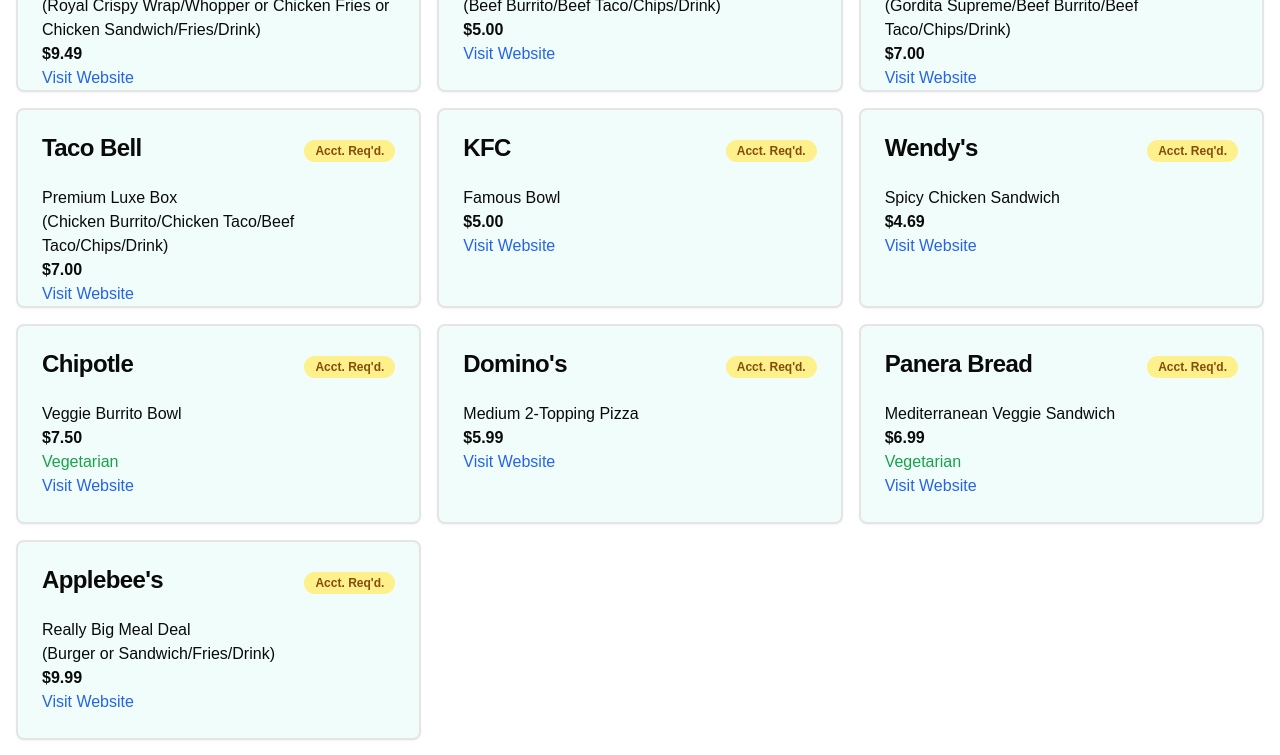
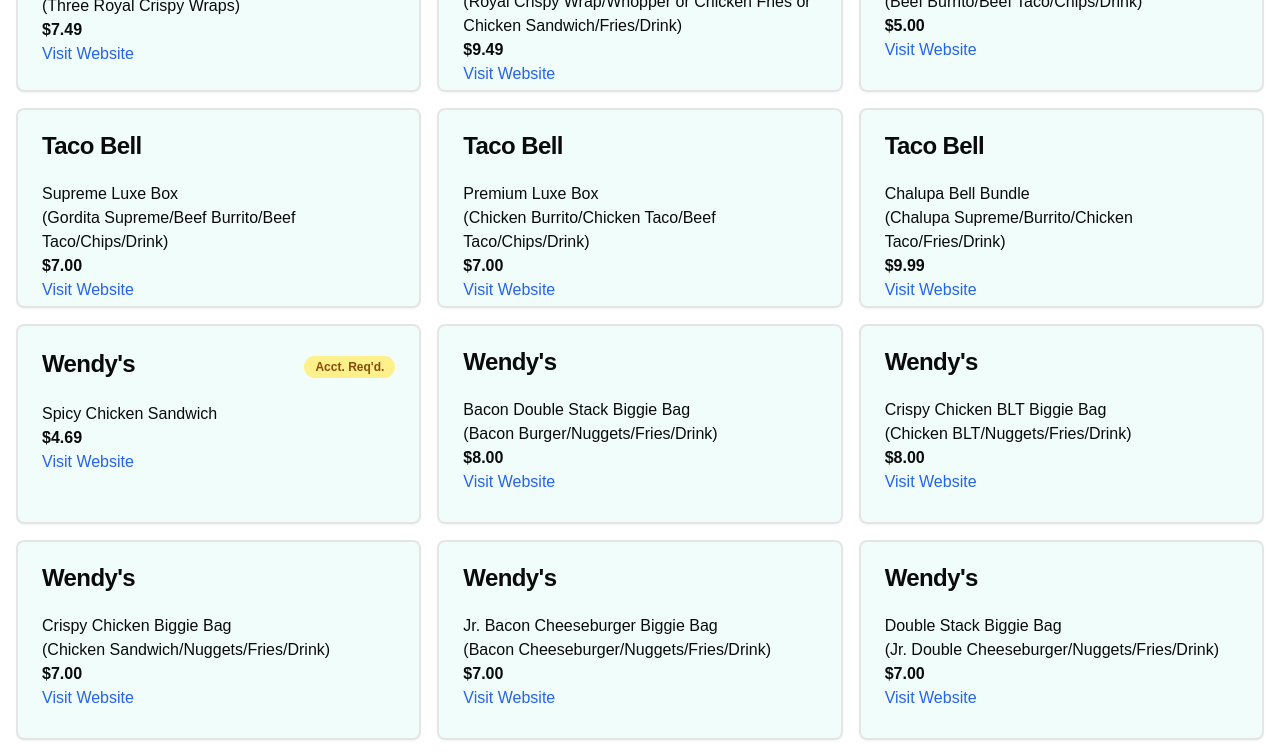
Before and after one commit to mstein166/fastfooddeals, a Next.js app: page / in a window 1280 px wide. Shown: the part 780-1535 px from the top of the page. Built offline with nearby package versions, Linux system fonts and the light colour scheme.

Commit message:
updated deals

```diff
--- a/app/data/deals.ts
+++ b/app/data/deals.ts
@@ -16,7 +16,7 @@
     price: 5.99,
     isVegetarian: false,
     url: "https://www.mcdonalds.com",
-    requiresMembership: true,
+    requiresMembership: false,
   },
 
   {
@@ -26,11 +26,21 @@
     price: 5,
     isVegetarian: false,
     url: "https://www.mcdonalds.com",
+    requiresMembership: false,
+  },
+
+  {
+    id: "3",
+    restaurant: "McDonald's",
+    description: "Double Cheeseburger\n(App Only/1x per Week)",
+    price: 0.50,
+    isVegetarian: false,
+    url: "https://www.mcdonalds.com",
     requiresMembership: true,
   },
 
   {
-    id: "3",
+    id: "4",
     restaurant: "Burger King",
     description: "Your Way Meal\n(Burger or Sandwich/Nuggets/Fries/Drink)",
     price: 5.00,
@@ -40,9 +50,9 @@
   },
 
   {
-    id: "4",
+    id: "5",
     restaurant: "Burger King",
-    description: "Whopper Jr. Duo)",
+    description: "Whopper Jr. Duo",
     price: 5.00,
     isVegetarian: false,
     url: "https://www.bk.com",
@@ -50,7 +60,7 @@
   },
 
   {
-    id: "5",
+    id: "6",
     restaurant: "Burger King",
     description: "Duo Wrap Combo\n(Two Royal Crispy Wraps/Fries/Drink)",
     price: 7.99,
@@ -60,7 +70,7 @@
   },
 
   {
-    id: "6",
+    id: "7",
     restaurant: "Burger King",
     description: "Wrap Flow Trio\n(Three Royal Crispy Wraps)",
     price: 7.49,
@@ -70,54 +80,54 @@
   },
 
   {
-    id: "7",
+    id: "8",
     restaurant: "Burger King",
     description: "The King of Wrap\n(Royal Crispy Wrap/Whopper or Chicken Fries or Chicken Sandwich/Fries/Drink)",
     price: 9.49,
     isVegetarian: false,
     url: "https://www.bk.com",
-    requiresMembership: true,
+    requiresMembership: false,
   },
 
   {
-    id: "8",
+    id: "9",
     restaurant: "Taco Bell",
     description: "Classic Luxe Box\n(Beef Burrito/Beef Taco/Chips/Drink)",
     price: 5.00,
     isVegetarian: false,
     url: "https://www.tacobell.com",
-    requiresMembership: true,
+    requiresMembership: false,
   },
 
   {
-    id: "9",
+    id: "10",
     restaurant: "Taco Bell",
     description: "Supreme Luxe Box\n(Gordita Supreme/Beef Burrito/Beef Taco/Chips/Drink)",
     price: 7.00,
     isVegetarian: false,
     url: "https://www.tacobell.com",
-    requiresMembership: true,
+    requiresMembership: false,
   },
   {
-    id: "10",
+    id: "11",
     restaurant: "Taco Bell",
     description: "Premium Luxe Box\n(Chicken Burrito/Chicken Taco/Beef Taco/Chips/Drink)",
     price: 7.00,
     isVegetarian: false,
     url: "https://www.tacobell.com",
-    requiresMembership: true,
-  },
-  {
-    id: "11",
-    restaurant: "KFC",
-    description: "Famous Bowl",
-    price: 5.00,
-    isVegetarian: false,
-    url: "https://www.kfc.com",
-    requiresMembership: true,
+    requiresMembership: false,
   },
   {
     id: "12",
+    restaurant: "Taco Bell",
+    description: "Chalupa Bell Bundle\n(Chalupa Supreme/Burrito/Chicken Taco/Fries/Drink)",
+    price: 9.99,
+    isVegetarian: false,
+    url: "https://www.tacobell.com",
+    requiresMembership: false,
+  },
+  {
+    id: "13",
     restaurant: "Wendy's",
     description: "Spicy Chicken Sandwich",
     price: 4.69,
@@ -126,40 +136,89 @@
     requiresMembership: true,
   },
   {
-    id: "13",
-    restaurant: "Chipotle",
-    description: "Veggie Burrito Bowl",
-    price: 7.50,
-    isVegetarian: true,
-    url: "https://www.chipotle.com",
-    requiresMembership: true,
-  },
-  {
     id: "14",
-    restaurant: "Domino's",
-    description: "Medium 2-Topping Pizza",
-    price: 5.99,
+    restaurant: "Wendy's",
+    description: "Bacon Double Stack Biggie Bag\n(Bacon Burger/Nuggets/Fries/Drink)",
+    price: 8.00,
     isVegetarian: false,
-    url: "https://www.dominos.com",
-    requiresMembership: true,
+    url: "https://www.wendys.com",
+    requiresMembership: false,
   },
   {
     id: "15",
-    restaurant: "Panera Bread",
-    description: "Mediterranean Veggie Sandwich",
-    price: 6.99,
-    isVegetarian: true,
-    url: "https://www.panerabread.com",
-    requiresMembership: true,
+    restaurant: "Wendy's",
+    description: "Crispy Chicken BLT Biggie Bag\n(Chicken BLT/Nuggets/Fries/Drink)",
+    price: 8.00,
+    isVegetarian: false,
+    url: "https://www.wendys.com",
+    requiresMembership: false,
+  },
+  {
+    id: "16",
+    restaurant: "Wendy's",
+    description: "Crispy Chicken Biggie Bag\n(Chicken Sandwich/Nuggets/Fries/Drink)",
+    price: 7.00,
+    isVegetarian: false,
+    url: "https://www.wendys.com",
+    requiresMembership: false,
+  },
+  {
+    id: "17",
+    restaurant: "Wendy's",
+    description: "Jr. Bacon Cheeseburger Biggie Bag\n(Bacon Cheeseburger/Nuggets/Fries/Drink)",
+    price: 7.00,
+    isVegetarian: false,
+    url: "https://www.wendys.com",
+    requiresMembership: false,
   },
 
   {
-    id: "16",
+    id: "18",
+    restaurant: "Wendy's",
+    description: "Double Stack Biggie Bag\n(Jr. Double Cheeseburger/Nuggets/Fries/Drink)",
+    price: 7.00,
+    isVegetarian: false,
+    url: "https://www.wendys.com",
+    requiresMembership: false,
+  },
+
+  {
+    id: "19",
+    restaurant: "Wendy's",
+    description: "Jr. Cheeseburger\n(Jr. Cheeseburger/Nuggets/Fries/Drink)",
+    price: 5.00,
+    isVegetarian: false,
+    url: "https://www.wendys.com",
+    requiresMembership: false,
+  },
+
+  {
+    id: "20",
     restaurant: "Applebee's",
     description: "Really Big Meal Deal\n(Burger or Sandwich/Fries/Drink)",
     price: 9.99,
     isVegetarian: false,
     url: "https://www.applebees.com",
-    requiresMembership: true,
+    requiresMembership: false,
+  },
+
+  {
+    id: "21",
+    restaurant: "KFC",
+    description: "Taste of KFC 2pc. Deal\n(2pc. Fried Chicken/Mashed Potatoes/Gravy/Biscuit)",
+    price: 5.00,
+    isVegetarian: false,
+    url: "https://www.kfc.com",
+    requiresMembership: false,
+  },
+
+  {
+    id: "22",
+    restaurant: "KFC",
+    description: "Saucy Chicken Sandwich Combo\n(Chicken Sandwich/Side/Drink - Digital Exclusive)",
+    price: 9.99,
+    isVegetarian: false,
+    url: "https://www.kfc.com",
+    requiresMembership: false,
   },
 ];
--- a/app/page.tsx
+++ b/app/page.tsx
@@ -52,7 +52,7 @@
   return (
     <main className="container mx-auto p-4 font-sans">
       <h1 className="text-2xl font-bold mb-4 font-sans">Fast Food Deals</h1>
-      <h2 className="text-1xl mb-4 font-sans">Meals for no more than $10 (pricing may vary by location)</h2>
+      <h2 className="text-1xl mb-4 font-sans">Fast food meal deals for no more than $10 (pricing may vary by location)</h2>
       <div className="grid grid-cols-1 md:grid-cols-4 gap-4 mb-4">
         <div>
           <Label htmlFor="search">Search</Label>
@@ -119,6 +119,7 @@
         </Button>
       </div>
 
+      {filteredDeals.length > 0 ? (
         <div className="grid grid-cols-1 md:grid-cols-2 lg:grid-cols-3 gap-4">
           {filteredDeals.map((deal) => (
             <div key={deal.id} className="card-container">
@@ -150,6 +151,12 @@
             </div>
           ))}
         </div>
+      ) : (
+        <div className="text-center py-8">
+          <p className="text-xl font-semibold text-gray-700">No deals meet your requirements!</p>
+          <p className="mt-2 text-gray-500">Try adjusting your filters to see more deals.</p>
+        </div>
+      )}
 
       <div className="flex justify-end mb-4 mt-4">
         <Button onClick={() => window.location.href = 'https://buymeacoffee.com/maddiestein'} variant="outline">
```
Lines whose indentation alone changed are shown as unchanged.
